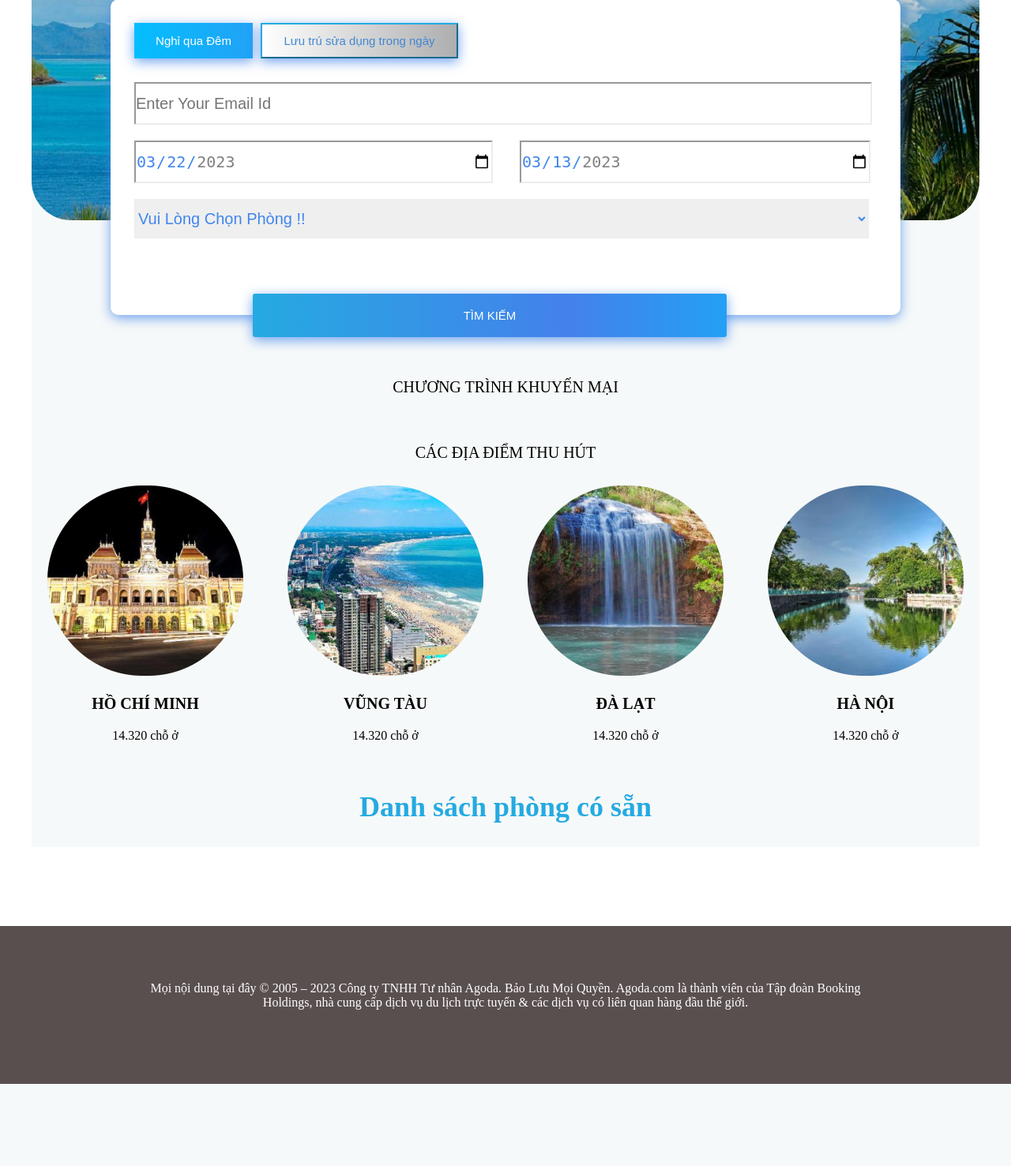
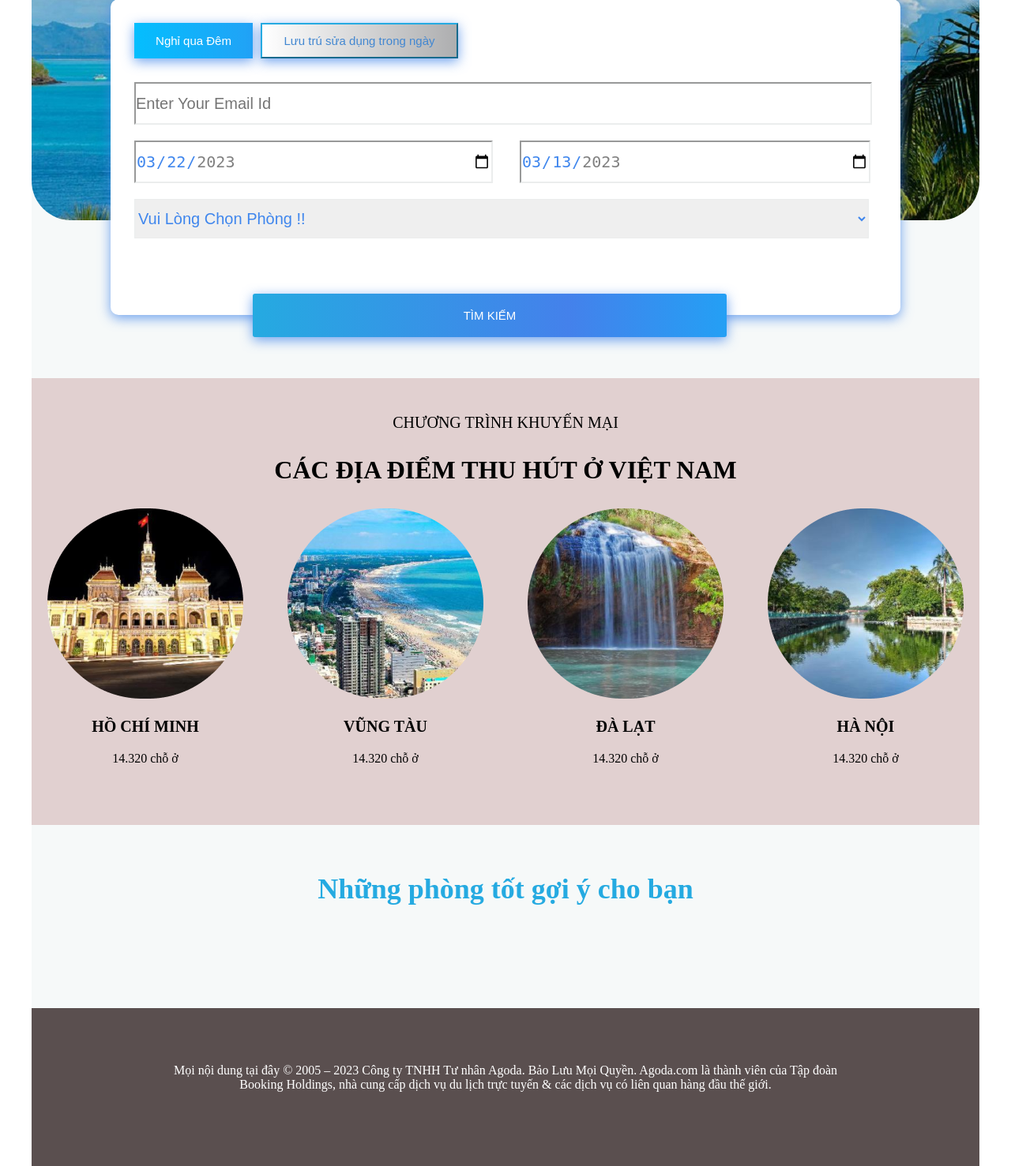
Before and after one commit to hoangtrung182/Homebooking, a PHP site: template View/body.php in a window 1280 px wide. Shown: the part 506-1983 px from the top of the page at 79% size. Before the commit the page ends 1879 px from the top, so only its background shows below. Run offline with PHP 8.4, Linux system fonts and the light colour scheme; the template is opened without the code that fills it, so the values that code supplies are empty.

Commit message:
css trang chu

```diff
--- a/Css/styles.css
+++ b/Css/styles.css
@@ -6,7 +6,8 @@
 
 .container {
     background-color: rgb(246, 249, 249);
-    max-width: 1200px;
+    width: 1200px;
+    max-width: 100%;
     margin: 0 auto;
 }
 
@@ -160,10 +161,10 @@
 .box {
     position: absolute;
     top: 30%;
+    left: 100px;
     width: 1000px;
     height: 400px;
     background-color: #fff;
-     margin-left: 100px;
     border-radius: 10px;
     box-shadow: 0 4px 15px 0 rgba(65, 132, 234, 0.75);
 }
@@ -347,9 +348,8 @@
 /*==========Location===========*/
 .location-container {
     margin-top: 200px;
-}
-.location {
-    margin-top: 60px;
+    padding: 45px 0;
+    background-color: #e1d0d0;
 }
 
 .location-1 {
@@ -357,8 +357,8 @@
 }
 
 .location-1 p {
-
-    font-size: 20px;
+    font-size: 32px;
+    font-weight: bold;
     text-align: center;
     text-transform: uppercase;
 }
@@ -389,6 +389,13 @@
 
 
 /*=============List rooms Main============*/
+.sub_container {
+    width: 1000px;
+    max-width: 100%;
+    margin-right: auto;
+    margin-left: auto;
+}
+
 .list-rooms {
     margin-top: 60px;
 }
@@ -401,21 +408,21 @@
 }
 .row-rooms {
     display: grid;
-    grid-template-columns: repeat(3, 1fr);
+    grid-template-columns: repeat(4, 1fr);
     grid-gap: 20px;
 }
-
 .room-item {
     text-align: center;
+    margin-bottom: 10px;
 }
 .room-info {
     text-align: left;
-    margin-left: 40px;
+    margin-left: 20px;
 }
 
 .room-item img {
     height: 210px;
-    width: 300px;
+    width: 230px;
     border-radius: 3px;
 }
 
@@ -445,8 +452,3 @@
 
 
 /*========Body =========*/
-.main-menu {
-    display: grid;
-    grid-template-columns: repeat(3,1fr);
-    grid-gap: 20px;
-}
--- a/View/body.php
+++ b/View/body.php
@@ -49,7 +49,7 @@
     </div>
     <div class="location">
         <div class="location-1">
-            <p>các địa điểm thu hút</p>
+            <p>các địa điểm thu hút ở việt nam</p>
         </div>
         <div class="location-content">
             <div class="location-img">
@@ -77,8 +77,9 @@
 </section>
 
 <section class="list-rooms">
+    <div class="sub_container">
         <div class="rooms-title">
-        <h2 class="">Danh sách phòng có sẵn</h2>
+            <h2 class="">Những phòng tốt gợi ý cho bạn</h2>
         </div>
         <div class="row-rooms">
             <?php
@@ -97,3 +98,4 @@
              ?>
         </div>
     </div>
+</section>
--- a/index.php
+++ b/index.php
@@ -142,4 +142,4 @@
 		include './View/body.php';
 	}
 
-	// include './View/footer.php';
+	include './View/footer.php';
```
Also changed, not shown: View/nhap.html (+26 -0 lines). Lines whose indentation alone changed are shown as unchanged.
